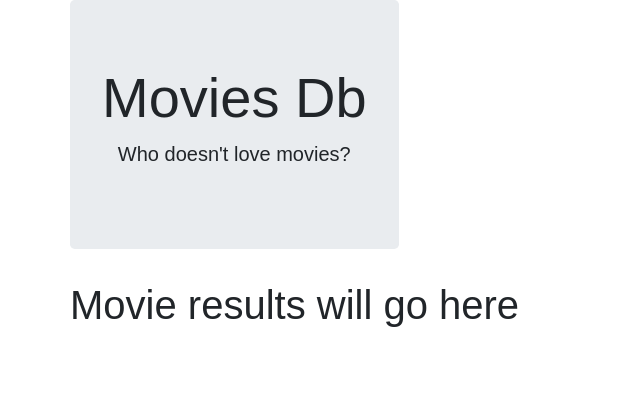
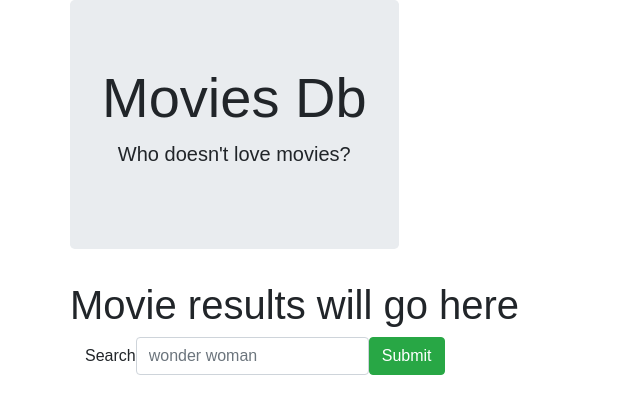
Before and after one commit to codebu5ter/MoviesDb, a React (Create React App) app: page / in a window 1280 px wide. Shown: the top 414 px of the page, without its empty margins (0-640 px from the left). Built offline with nearby package versions, Linux system fonts and the light colour scheme.

Commit message:
Add Search component

```diff
--- a/src/components/MovieResults.jsx
+++ b/src/components/MovieResults.jsx
@@ -1,9 +1,13 @@
 import React, { Component } from 'react';
+import Search from './Search';
 
 class MovieResults extends Component {
   render() {
     return (
-      <h1>Movie results will go here</h1>
+      <div>
+        <h1>Movie results will go here</h1>
+        <Search />
+      </div>
     )
   }
 }
--- /dev/null
+++ b/src/components/Search.jsx
@@ -0,0 +1,43 @@
+import React, { Component } from 'react';
+
+import { Form, FormControl, FormGroup, ControlLabel, Button } from 'react-bootstrap';
+
+class Search extends Component {
+
+  constructor(props) {
+    super(props);
+
+    this.state = {
+      query: ''
+    };
+  }
+
+  search(){
+    console.log('Search button clicked');
+  }
+
+  render() {
+    return (
+      <div>
+        <Form inline className="col-md-12 col-md-offset-4">
+          <FormGroup>
+            <ControlLabel>Search</ControlLabel>
+            { ' ' }
+            <FormControl
+              type="text"
+              placeholder="wonder woman"
+              onChange={(event)=>this.setState({query: event.target.value})}
+            />
+            { ' ' }
+            <Button bsStyle="success"
+              onClick={()=>this.search()}
+            >Submit</Button>
+          </FormGroup>
+        </Form>
+      </div>
+    )
+  }
+}
+
+
+export default Search;
```
